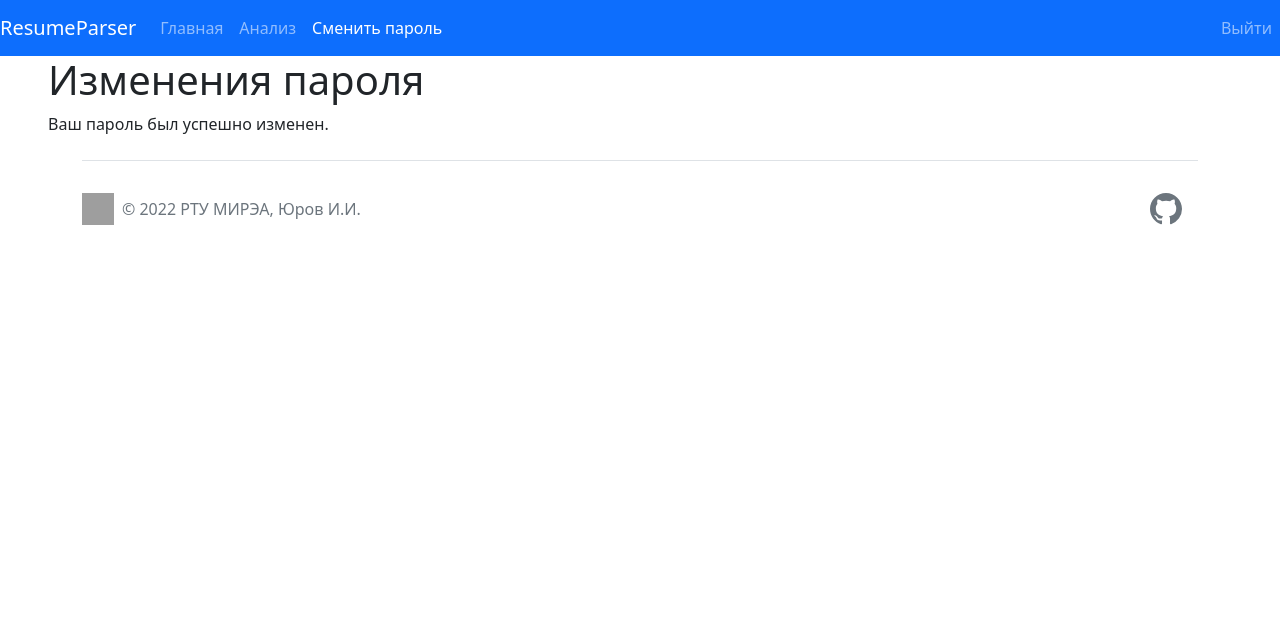
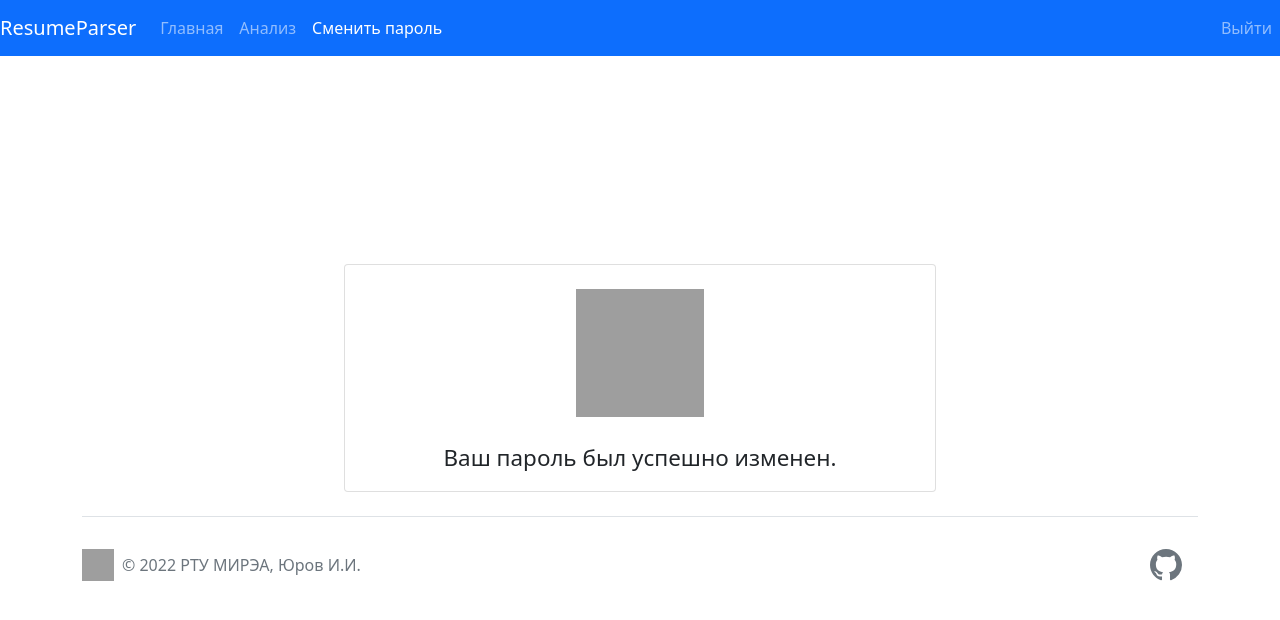
Before and after one commit to Frit027/web-resume-parser, a Django app: page /account/password-change/done/ in a window 1280 px wide. Shown: the top 620 px of the page. Run offline with Django 4.2, Linux system fonts and the light colour scheme; the visitor is signed in with stand-in values (Sample User, id 1); parts of the project's set-up code (start-up, migrations or seed data) failed here and were passed over; grey boxes are pictures that could not be loaded.

Commit message:
added styles for password change done page

```diff
--- /dev/null
+++ b/account/static/css/password_change_done.css
@@ -0,0 +1,10 @@
+.card {
+    display: flex;
+    align-items: center;
+    max-width: 37rem;
+    margin: 13rem auto 0 auto;
+}
+
+.card-text {
+    font-size: 1.4rem;
+}
--- a/account/templates/registration/password_change_done.html
+++ b/account/templates/registration/password_change_done.html
@@ -1,8 +1,19 @@
 {% extends "base.html" %}
+
+{% load static %}
 
 {% block title %}Изменения пароля{% endblock %}
 
+{% block stylesheet %}
+  {# my styles #}
+  <link rel="stylesheet" href="{% static 'css/password_change_done.css' %}">
+{% endblock %}
+
 {% block content %}
-  <h1>Изменения пароля</h1>
-  <p>Ваш пароль был успешно изменен.</p>
+  <div class="card stroke">
+    <img class="mt-4 mb-2" src="{% static 'img/logo.png' %}" alt="logo" width="128" height="128">
+    <div class="card-body">
+      <p class="card-text">Ваш пароль был успешно изменен.</p>
+    </div>
+</div>
 {% endblock %}
```
